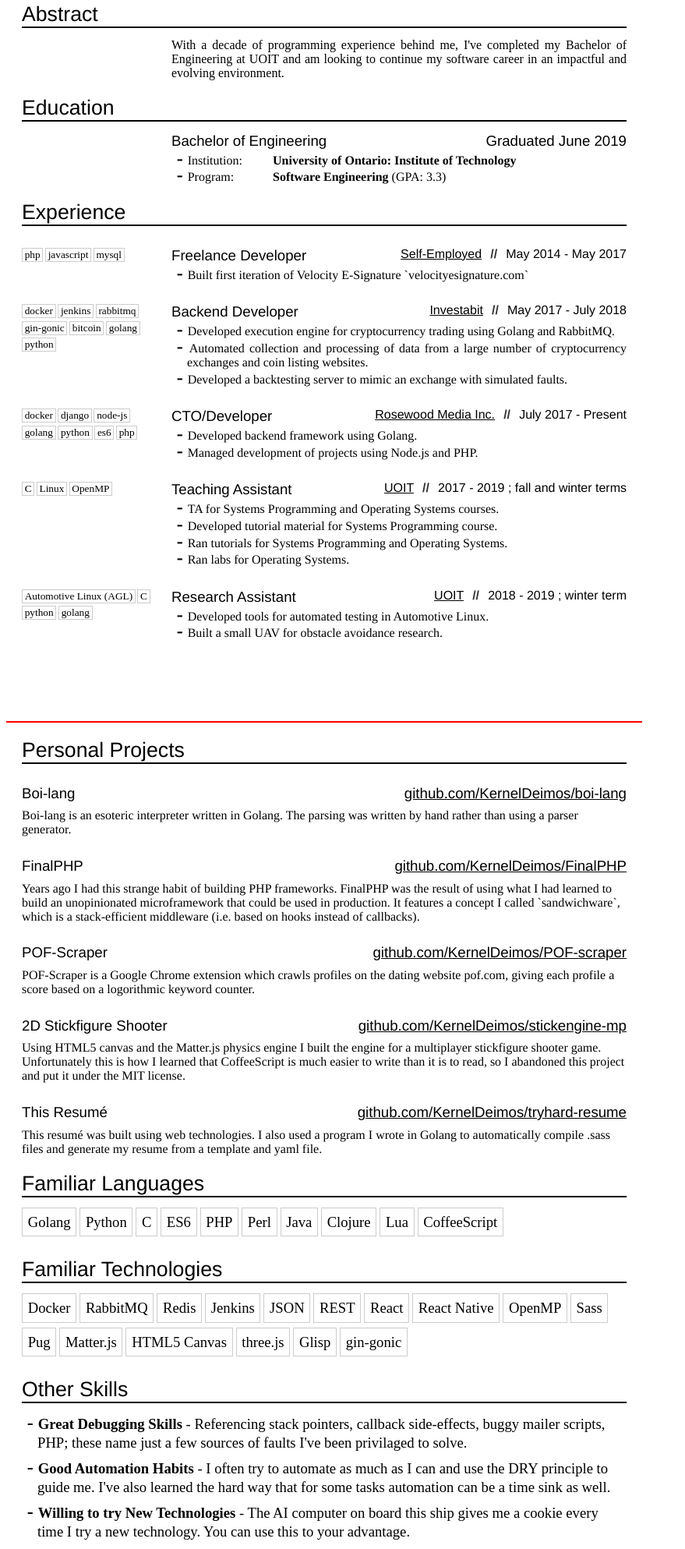
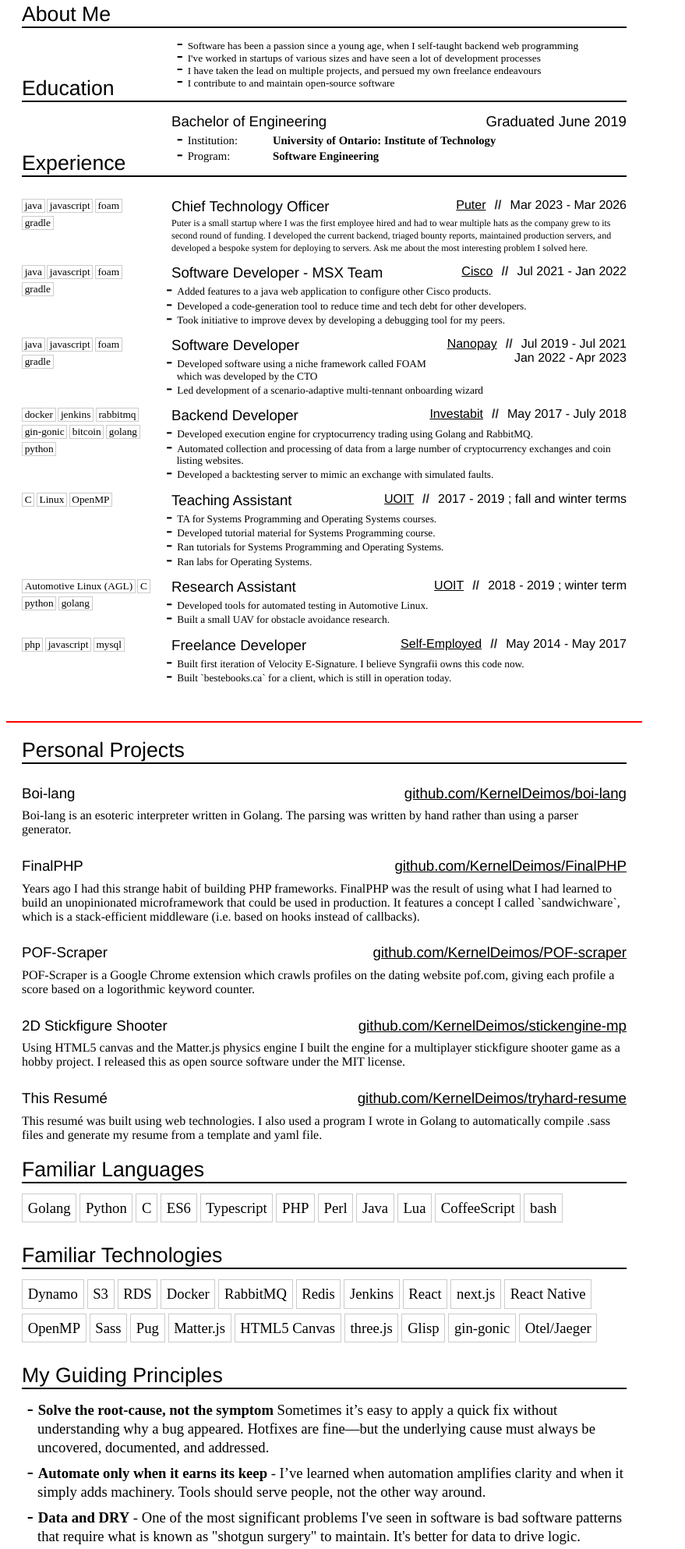
Before and after one commit to KernelDeimos/tryhard-resume, a website: page index.html in a window 1280 px wide. Shown: the part 139-2126 px from the top of the page at 78% size, without its empty margins (0-879 px from the left). Drawn offline with Linux system fonts and the light colour scheme.

Commit message:
checkpoint: this is how my index started today

```diff
--- a/index.html
+++ b/index.html
@@ -21,14 +21,18 @@
 </div>
 
 <div class="sec-abstract">
-	<div class="title">Abstract</div>
-	<div class="body">With a decade of programming experience behind me, I&#39;ve completed
-my Bachelor of Engineering at UOIT and am looking to continue
-my software career in an impactful and evolving environment.
-</div>
+	<div class="title">About Me</div>
+	<div class="body">
+		<ul class="desc summary-desc">
+			<li>Software has been a passion since a young age, when I self-taught backend web programming
+			<li>I've worked in startups of various sizes and have seen a lot of development processes
+			<li>I have taken the lead on multiple projects, and persued my own freelance endeavours
+			<li>I contribute to and maintain open-source software
+		</ul>
+	</div>
 </div>
 
-<div class="sec-education">
+<div class="sec-education lift-up">
 	<div class="title">Education</div>
 	<div class="body">
 
@@ -38,31 +42,67 @@ my software career in an impactful and evolving environment.
 			</div>
 			<ul>
 				<li><span>Institution: </span><b>University of Ontario: Institute of Technology</b></li>
-				<li><span>Program: </span><b>Software Engineering</b> (GPA: 3.3)</li>
+				<li><span>Program: </span><b>Software Engineering</b></li>
 			</ul>
-
 	</div>
 </div>
 
-<div class="sec-experience">
+<div class="sec-experience lift-up">
 	<div class="title">Experience</div>
 	<div class="body">
+		<div>
+			<div class="tags">
+				<div class="tag">java</div><div class="tag">javascript</div><div class="tag">foam</div><div class="tag">gradle</div>
+			</div><div class="item">
+				<div class="heading">
+					<span class="position">Chief Technology Officer</span>
+					<span class="company-time">
+						<span class="company">Puter</span>
+						<span class="time">Mar 2023 - Mar 2026</span>
+					</span>
+				</div>
+				<div class="desc">
+					Puter is a small startup where I was the first employee hired and had to wear multiple hats
+					as the company grew to its second round of funding. I developed the current backend, triaged
+					bounty reports, maintained production servers, and developed a bespoke system for deploying to servers.
+					Ask me about the most interesting problem I solved here.
+				</div>
+			</div>
+		</div>
 
 		<div>
 			<div class="tags">
-				<div class="tag">php</div><div class="tag">javascript</div><div class="tag">mysql</div>
+				<div class="tag">java</div><div class="tag">javascript</div><div class="tag">foam</div><div class="tag">gradle</div>
 			</div><div class="item">
 				<div class="heading">
-					<span class="position">Freelance Developer</span>
+					<span class="position">Software Developer - MSX Team</span>
 					<span class="company-time">
-						<span class="company">Self-Employed</span>
-						<span class="time">May 2014 - May 2017</span>
+						<span class="company">Cisco</span>
+						<span class="time">Jul 2021 - Jan 2022</span>
 					</span>
 				</div>
 				<ul class="desc">
+					<li>Added features to a java web application to configure other Cisco products.
+					<li>Developed a code-generation tool to reduce time and tech debt for other developers.
+					<li>Took initiative to improve devex by developing a debugging tool for my peers.
+				</ul>
+			</div>
+		</div>
 
-					<li>Built first iteration of Velocity E-Signature `velocityesignature.com`</li>
-
+		<div>
+			<div class="tags">
+				<div class="tag">java</div><div class="tag">javascript</div><div class="tag">foam</div><div class="tag">gradle</div>
+			</div><div class="item">
+				<div class="heading">
+					<span class="position">Software Developer</span>
+					<span class="company-time">
+						<span class="company">Nanopay</span>
+						<span class="time">Jul 2019 - Jul 2021<br />Jan 2022 - Apr 2023</span>
+					</span>
+				</div>
+				<ul class="desc">
+					<li>Developed software using a niche framework called FOAM which was developed by the CTO</li>
+					<li>Led development of a scenario-adaptive multi-tennant onboarding wizard</li>
 				</ul>
 			</div>
 		</div>
@@ -85,27 +125,6 @@ my software career in an impactful and evolving environment.
 					<li>Automated collection and processing of data from a large number of cryptocurrency exchanges and coin listing websites.</li>
 
 					<li>Developed a backtesting server to mimic an exchange with simulated faults.</li>
-
-				</ul>
-			</div>
-		</div>
-
-		<div>
-			<div class="tags">
-				<div class="tag">docker</div><div class="tag">django</div><div class="tag">node-js</div><div class="tag">golang</div><div class="tag">python</div><div class="tag">es6</div><div class="tag">php</div>
-			</div><div class="item">
-				<div class="heading">
-					<span class="position">CTO/Developer</span>
-					<span class="company-time">
-						<span class="company">Rosewood Media Inc.</span>
-						<span class="time">July 2017 - Present</span>
-					</span>
-				</div>
-				<ul class="desc">
-
-					<li>Developed backend framework using Golang.</li>
-
-					<li>Managed development of projects using Node.js and PHP.</li>
 
 				</ul>
 			</div>
@@ -154,6 +173,26 @@ my software career in an impactful and evolving environment.
 					<li>Built a small UAV for obstacle avoidance research.</li>
 
 				</ul>
+			</div>
+		</div>
+
+		<div>
+			<div class="tags">
+				<div class="tag">php</div><div class="tag">javascript</div><div class="tag">mysql</div>
+			</div><div class="item">
+					<div class="heading">
+						<span class="position">Freelance Developer</span>
+						<span class="company-time">
+							<span class="company">Self-Employed</span>
+							<span class="time">May 2014 - May 2017</span>
+						</span>
+					</div>
+					<ul class="desc">
+
+						<li>Built first iteration of Velocity E-Signature. I believe Syngrafii owns this code now.</li>
+						<li>Built `bestebooks.ca` for a client, which is still in operation today.</li>
+
+					</ul>
 			</div>
 		</div>
 
@@ -212,9 +251,8 @@ profile a score based on a logorithmic keyword counter.
 				<span class="url">github.com/KernelDeimos/stickengine-mp</span>
 			</div>
 			<span class="desc">Using HTML5 canvas and the Matter.js physics engine
-I built the engine for a multiplayer stickfigure shooter game.
-Unfortunately this is how I learned that CoffeeScript is much
-easier to write than it is to read, so I abandoned this project and put it under the MIT license.
+I built the engine for a multiplayer stickfigure shooter game as a hobby project.
+I released this as open source software under the MIT license.
 </span>
 		</div>
 
@@ -245,17 +283,19 @@ and generate my resume from a template and yaml file.
 
 		<div class="tag">ES6</div>
 
+		<div class="tag">Typescript</div>
+
 		<div class="tag">PHP</div>
 
 		<div class="tag">Perl</div>
 
 		<div class="tag">Java</div>
 
-		<div class="tag">Clojure</div>
-
 		<div class="tag">Lua</div>
 
 		<div class="tag">CoffeeScript</div>
+
+		<div class="tag">bash</div>
 
 	</div>
 </div>
@@ -263,6 +303,10 @@ and generate my resume from a template and yaml file.
 <div class="sec-tags">
 	<div class="title">Familiar Technologies</div>
 	<div class="body">
+
+		<div class="tag">Dynamo</div>
+		<div class="tag">S3</div>
+		<div class="tag">RDS</div>
 
 		<div class="tag">Docker</div>
 
@@ -272,11 +316,9 @@ and generate my resume from a template and yaml file.
 
 		<div class="tag">Jenkins</div>
 
-		<div class="tag">JSON</div>
+		<div class="tag">React</div>
 
-		<div class="tag">REST</div>
-
-		<div class="tag">React</div>
+		<div class="tag">next.js</div>
 
 		<div class="tag">React Native</div>
 
@@ -296,32 +338,32 @@ and generate my resume from a template and yaml file.
 
 		<div class="tag">gin-gonic</div>
 
+		<div class="tag">Otel/Jaeger</div>
+
 	</div>
 </div>
 
 
 
 <div class="sec-list">
-	<div class="title">Other Skills</div>
+	<div class="title">My Guiding Principles</div>
 	<div class="body">
 		<ul>
 
-			<li><b>Great Debugging Skills</b> - Referencing stack pointers, callback
-side-effects, buggy mailer scripts, PHP;
-these name just a few
-sources of faults I&#39;ve been privilaged to
-solve.
+			<li><b>Solve the root-cause, not the symptom</b>
+				Sometimes it’s easy to apply a quick fix without understanding why a bug appeared.
+				Hotfixes are fine—but the underlying cause must always be uncovered,
+				documented, and addressed.
 </li>
 
-			<li><b>Good Automation Habits</b> - I often try to automate as much as I can and
-use the DRY principle to guide me. I&#39;ve also
-learned the hard way that for some tasks
-automation can be a time sink as well.
+			<li><b>Automate only when it earns its keep</b> - I’ve learned when automation amplifies
+				clarity and when it simply adds machinery.
+				Tools should serve people, not the other way around.
 </li>
 
-			<li><b>Willing to try New Technologies</b> - The AI computer on board this ship gives me
-a cookie every time I try a new technology.
-You can use this to your advantage.
+			<li><b>Data and DRY</b> - One of the most significant problems I've seen in software
+				is bad software patterns that require what is known as
+				"shotgun surgery" to maintain. It's better for data to drive logic.
 </li>
 
 		</ul>
--- a/onsave.yaml
+++ b/onsave.yaml
@@ -1,6 +1,6 @@
 # Eric's Automation Config
 style.sass:
-  - exec sass style.sass:res/style.css
+  - exec npx sass style.sass:res/style.css
 resume.html:
   - gotmpl resume.html data.yaml index.html
 data.yaml:
--- a/style.sass
+++ b/style.sass
@@ -27,8 +27,8 @@ UL
     margin-left: 0
     padding-left: 0
     text-indent: -10pt
-    line-height: 14pt
-    font-size: 12pt
+    line-height: 13pt
+    font-size: 11pt
   LI:before
     text-indent: -10pt
     content: " - "
@@ -160,7 +160,7 @@ BODY
         margin-right: 2pt
         margin-bottom: 2pt
     .item
-      margin-bottom: 10pt
+      margin-bottom: 0pt
       width: calc(100% - 2in)
       display: inline-block
       height: 100%
@@ -185,4 +185,22 @@ BODY
           color: #333
           content: " // "
       .desc
-        text-align: justify
+        text-align: left
+        font-size: pt
+        line-height: 12pt
+        li
+          margin-left: -10pt
+          font-size: 10pt
+          line-height: 11.5pt
+      .footnote
+        font-size: 10px
+      .note
+        font-size: 12px;
+.desc.summary-desc li
+  font-size: 10pt;
+  line-height: 12px;
+.lift-up
+  margin-top: -15px !important;
+div.desc
+  font-size: 9pt
+  line-height: 10pt
```
Also changed, not shown: data.yaml (+4 -3 lines), scratchpad.md (added, +16 -0 lines), res/style.css, 2 other files.
